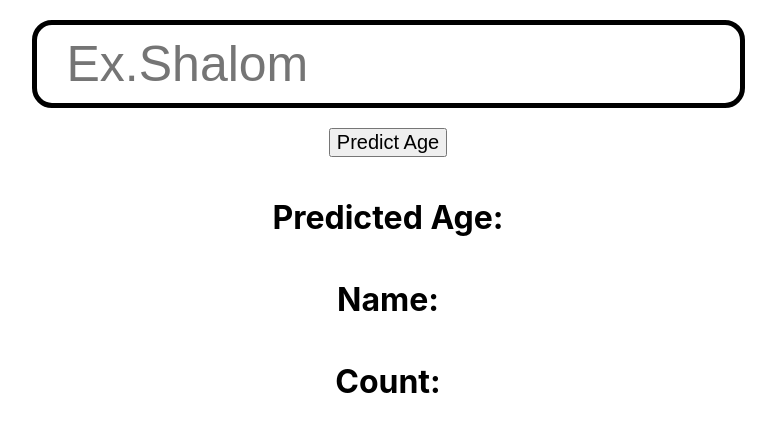
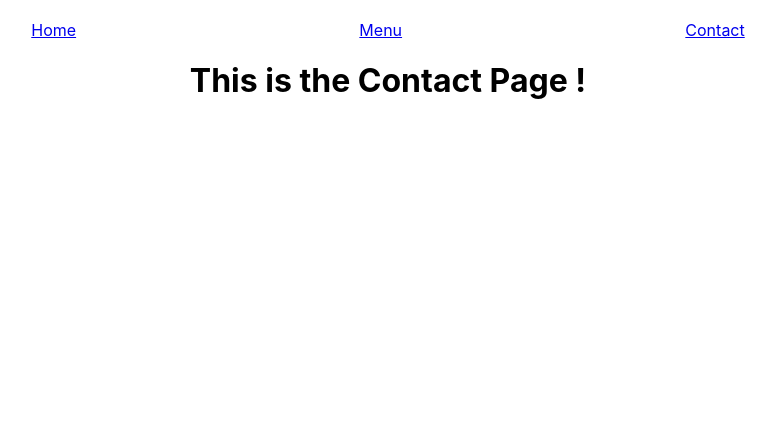
Before and after one commit to nkunda-iyeze/React-Course, a React (Create React App) app: page /contact in a window 1280 px wide. Shown: the top 432 px of the page, without its empty margins (252-1028 px from the left). Built offline with nearby package versions, Linux system fonts and the light colour scheme.

Commit message:
Router Basics covered

```diff
--- a/package.json
+++ b/package.json
@@ -9,6 +9,7 @@
     "axios": "^1.3.4",
     "react": "^18.2.0",
     "react-dom": "^18.2.0",
+    "react-router-dom": "^6.9.0",
     "react-scripts": "5.0.1",
     "web-vitals": "^2.1.0"
   },
--- a/src/App.css
+++ b/src/App.css
@@ -41,3 +41,12 @@
   padding: 30px;
   margin: 30px;
 }
+
+.Link{
+  display: flex;
+  justify-content: space-evenly;
+  width: 100%;
+}
+.link a{
+  text-decoration:none ;
+}
--- a/src/App.js
+++ b/src/App.js
@@ -1,25 +1,24 @@
 import {useEffect, useState } from 'react';
 import './App.css';
 import Axios from 'axios';
- // fetch("https://catfact.ninja/fact")
-  // .then((response) => response.json())
-  //   .then((data) => console.log(data));
+import { BrowserRouter as Router, Routes, Route } from 'react-router-dom';
+import Home from './Pages/Home'
+import Menu from './Pages/Menu'
+import Contact from './Pages/Contact'
+import Navbar from './Pages/Navbar'
 function App() {
-  const [name, setName] = useState("");
-  const [predictedAge, setPredictedAge] = useState(null);
-  const predictAge = () => {
-    Axios.get(`https://api.agify.io/?name=${name}`)
-      .then((res) => {
-        setPredictedAge(res.data);
-      });
-  }
+
   return (
     <div className='App'>
-      <input placeholder='Ex.Shalom' onChange={(event)=> setName(event.target.value)}/>
-      <button onClick={predictAge}>Predict Age</button>
-      <h1>Predicted Age: {predictedAge?.age} </h1>
-      <h1>Name: {predictedAge?.name} </h1>
-      <h1>Count: {predictedAge?.count} </h1>
+      <Router>
+        <Navbar/>
+        <Routes>
+          <Route path="/" element={<Home/>}/>
+          <Route path="/menu" element={<Menu/>}/>
+          <Route path="/contact" element={<Contact/>}/>
+          <Route path="*" element={<h1> Page not found</h1> } />
+        </Routes>
+      </Router>
     </div>
   );
 
--- /dev/null
+++ b/src/Pages/Contact.js
@@ -0,0 +1,11 @@
+
+
+const Contact = () => {
+    return (
+        <div>
+            <h1> This is the Contact Page !</h1>
+        </div>
+    );
+}
+
+export default Contact;
--- /dev/null
+++ b/src/Pages/Home.js
@@ -0,0 +1,11 @@
+
+
+const Home = () => {
+    return (
+        <div>
+            <h1> This is the Home Page !</h1>
+        </div>
+    );
+}
+
+export default Home;
--- /dev/null
+++ b/src/Pages/Menu.js
@@ -0,0 +1,11 @@
+
+
+const Menu = () => {
+    return (
+        <div>
+            <h1> This is the Menu Page !</h1>
+        </div>
+    );
+}
+
+export default Menu;
--- /dev/null
+++ b/src/Pages/Navbar.js
@@ -0,0 +1,12 @@
+import { Link } from "react-router-dom";
+import '../App.css';
+const Navbar = () => {
+    return (
+        <div className="Link">
+            <Link to="/">Home</Link>
+            <Link to="/menu">Menu</Link>
+            <Link to="/contact">Contact</Link>
+       </div>
+   )
+}
+export default Navbar;
```
Also changed, not shown: 2 other files (tests, documents, lock files or other folders).
